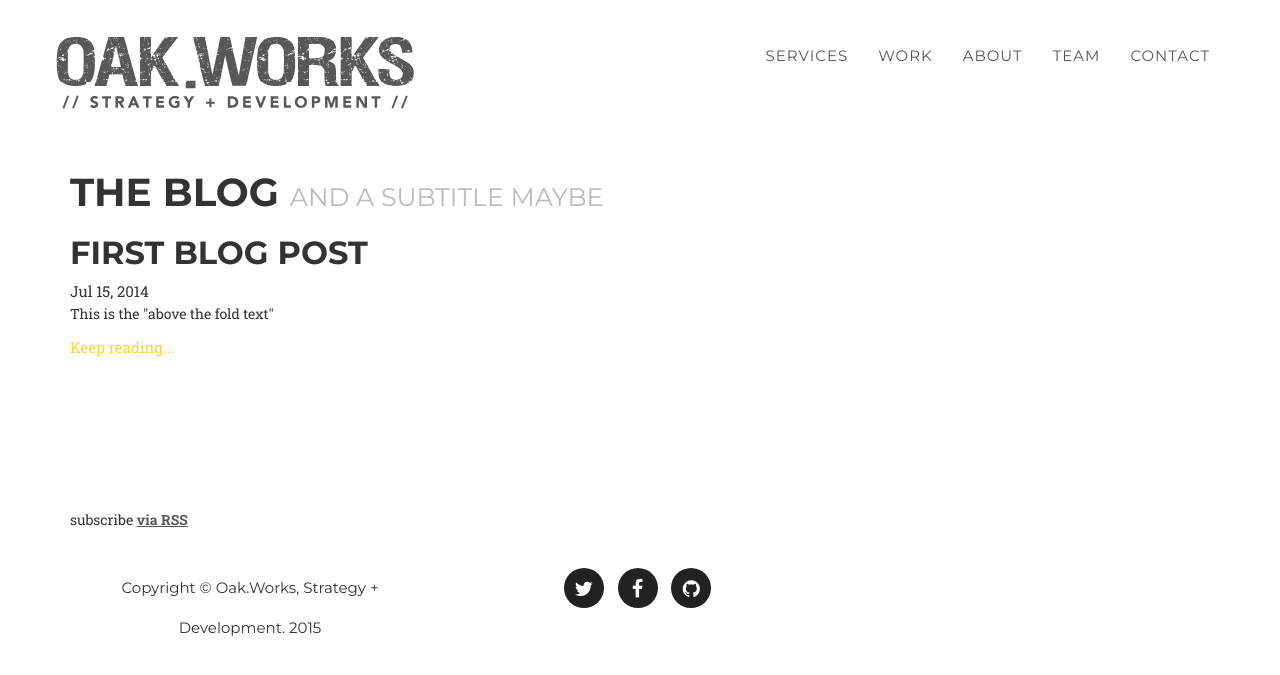
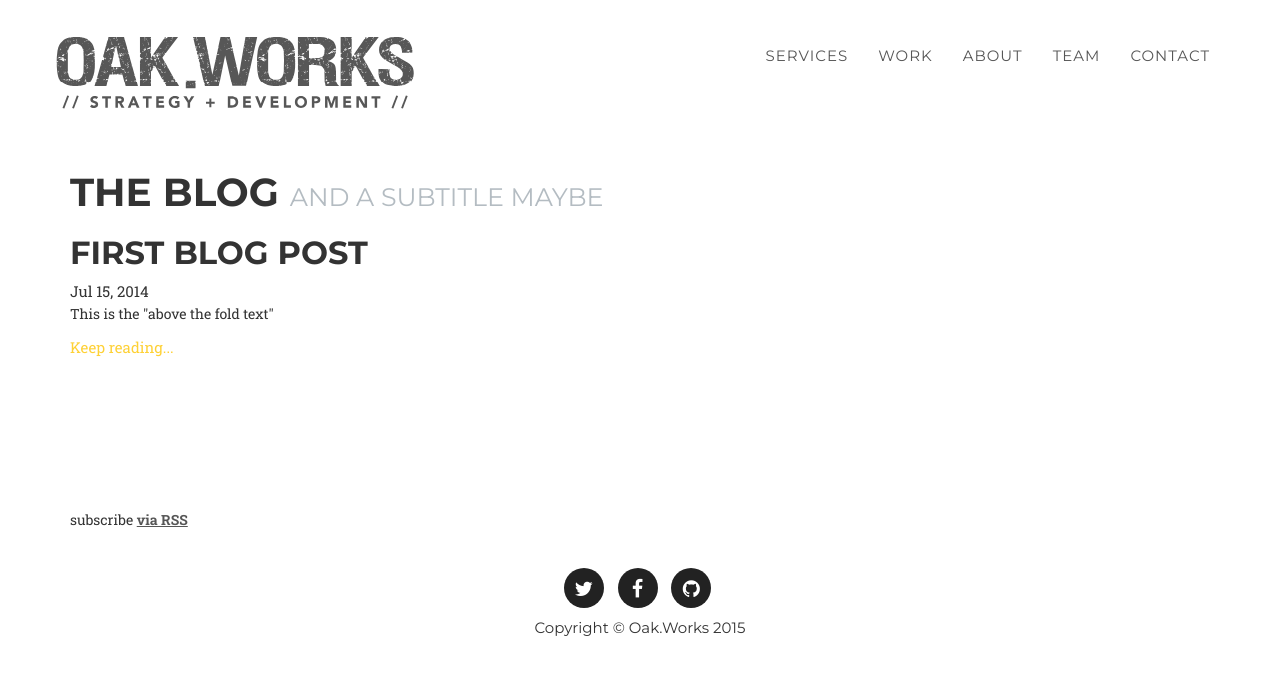
Before and after one commit to oakworks/oakworks.github.io, a Jekyll site: the page built from blog/index.html, in a window 1280 px wide. Shown: the top 675 px of the page. Built offline with Jekyll 4.4.1, drawn with Linux system fonts in a browser that asks for light colours; nearby versions of some CDN libraries; some web fonts are replaced; some of the changed lines change nothing that is shown.

Commit message:
fix footer positioning

```diff
--- a/_includes/footer.html
+++ b/_includes/footer.html
@@ -2,7 +2,9 @@
         <div class="container">
             <div class="row">
                 <div class="col-md-4">
+                  {% comment %}
                     <span class="copyright">Copyright &copy; {{ site.title }} 2015</span>
+                  {% endcomment%}
                 </div>
                 <div class="col-md-4">
                     <ul class="list-inline social-buttons">
@@ -11,6 +13,7 @@
                         </li>
                         {% endfor %}
                     </ul>
+                    <span class="copyright">Copyright &copy; Oak.Works 2015</span>
                 </div>
                 <div class="col-md-4">
                     <ul class="list-inline quicklinks">
```
